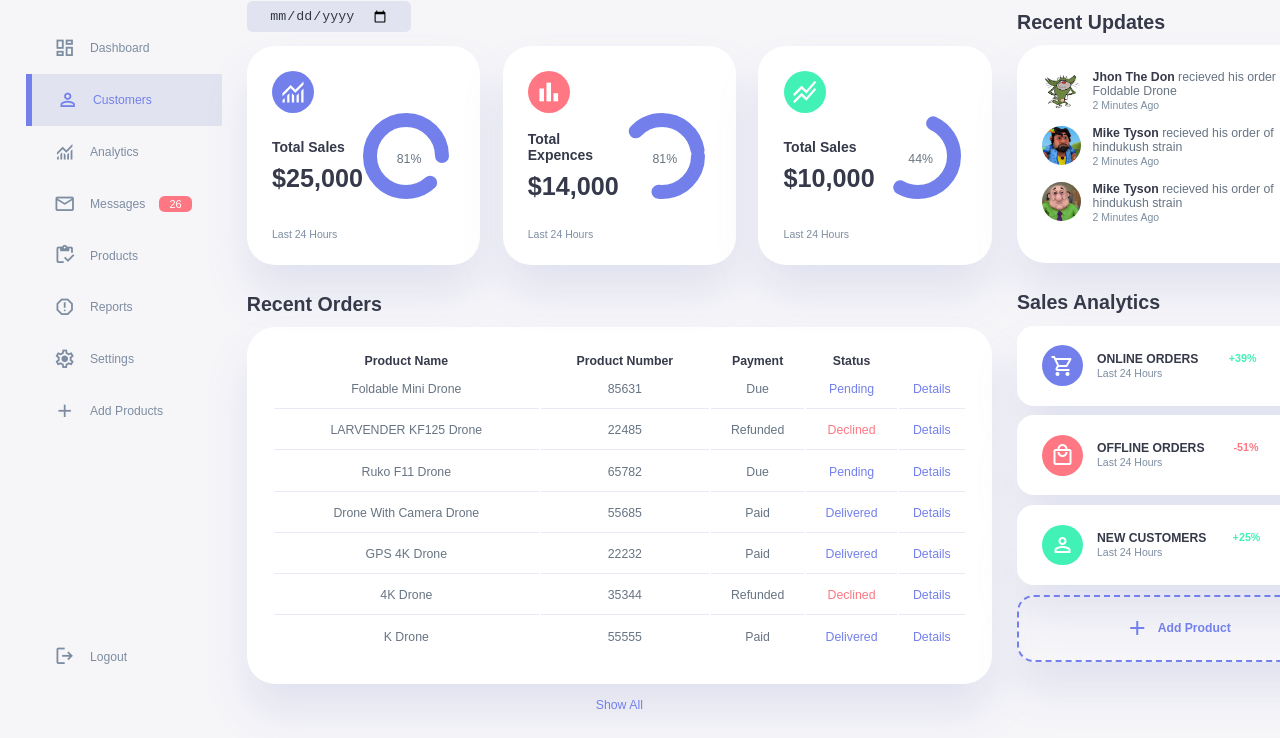
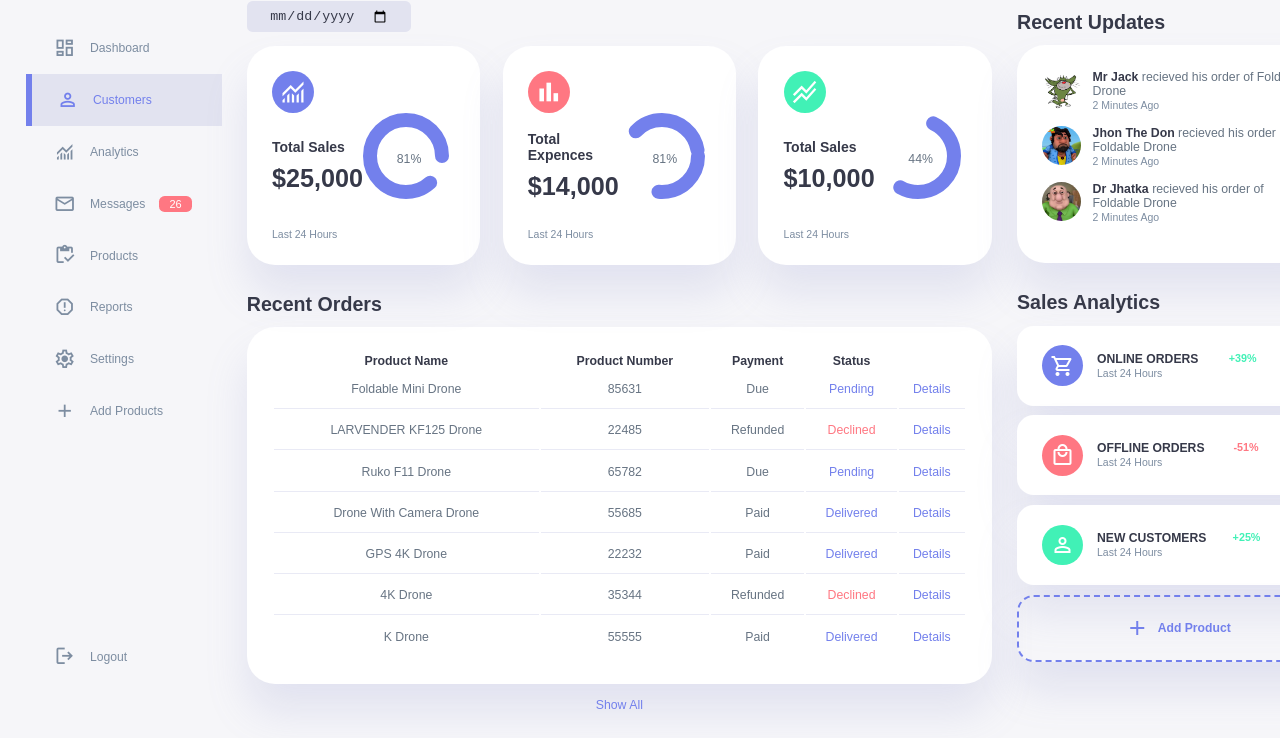
Before and after one commit to sag-a-r/admin_dashboard, a plain HTML site: page index.html in a window 1280 px wide. Shown: the part 62-800 px from the top of the page. Drawn offline with nearby package versions, Linux system fonts and the light colour scheme.

Commit message:
Update index.html

```diff
--- a/index.html
+++ b/index.html
@@ -194,7 +194,7 @@
                             <img src="./images/profile-2.jpg">
                         </div>
                         <div class="message">
-                            <p><b>Jhon The Don</b> recieved his order of Foldable Drone</p>
+                            <p><b>Mr Jack</b> recieved his order of Foldable Drone</p>
                             <small class="text-muted">2 Minutes Ago</small>
                         </div>
                     </div>
@@ -203,7 +203,7 @@
                             <img src="./images/profile-3.jpg">
                         </div>
                         <div class="message">
-                            <p><b>Mike Tyson</b> recieved his order of hindukush strain</p>
+                            <p><b>Jhon The Don</b> recieved his order of Foldable Drone</p>
                             <small class="text-muted">2 Minutes Ago</small>
                         </div>
                     </div>
@@ -212,7 +212,7 @@
                             <img src="./images/profile-4.jpg">
                         </div>
                         <div class="message">
-                            <p><b>Mike Tyson</b> recieved his order of hindukush strain</p>
+                            <p><b>Dr Jhatka</b> recieved his order of Foldable Drone</p>
                             <small class="text-muted">2 Minutes Ago</small>
                         </div>
                     </div>
```
